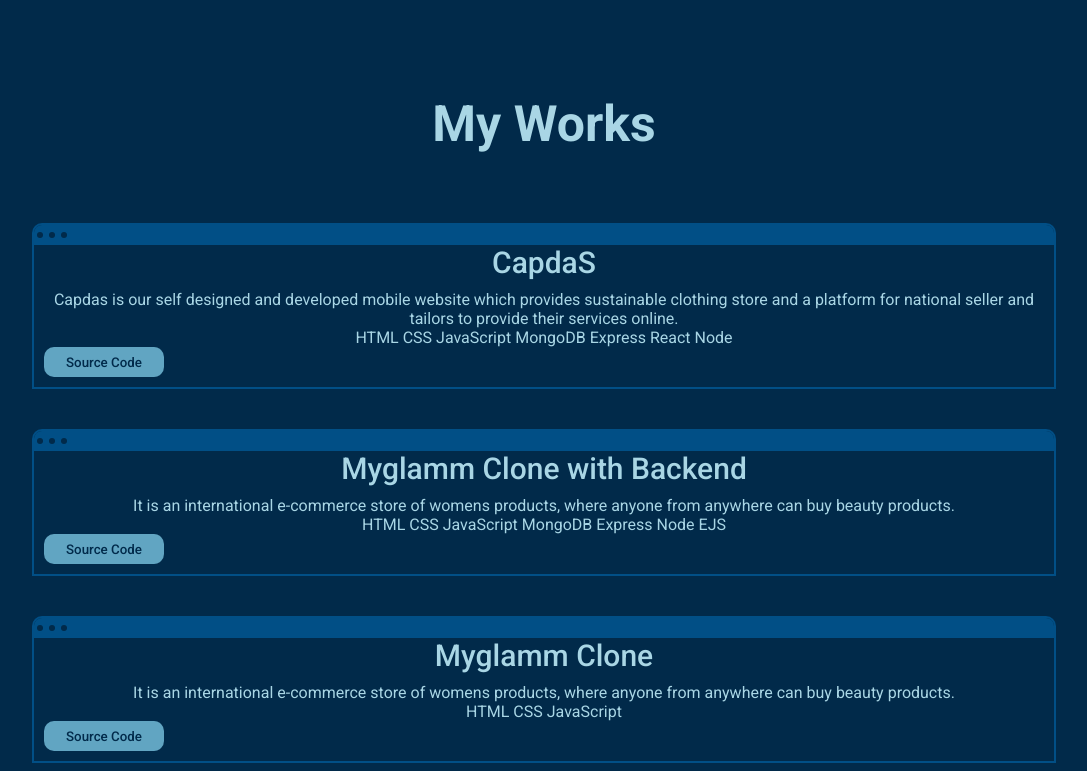
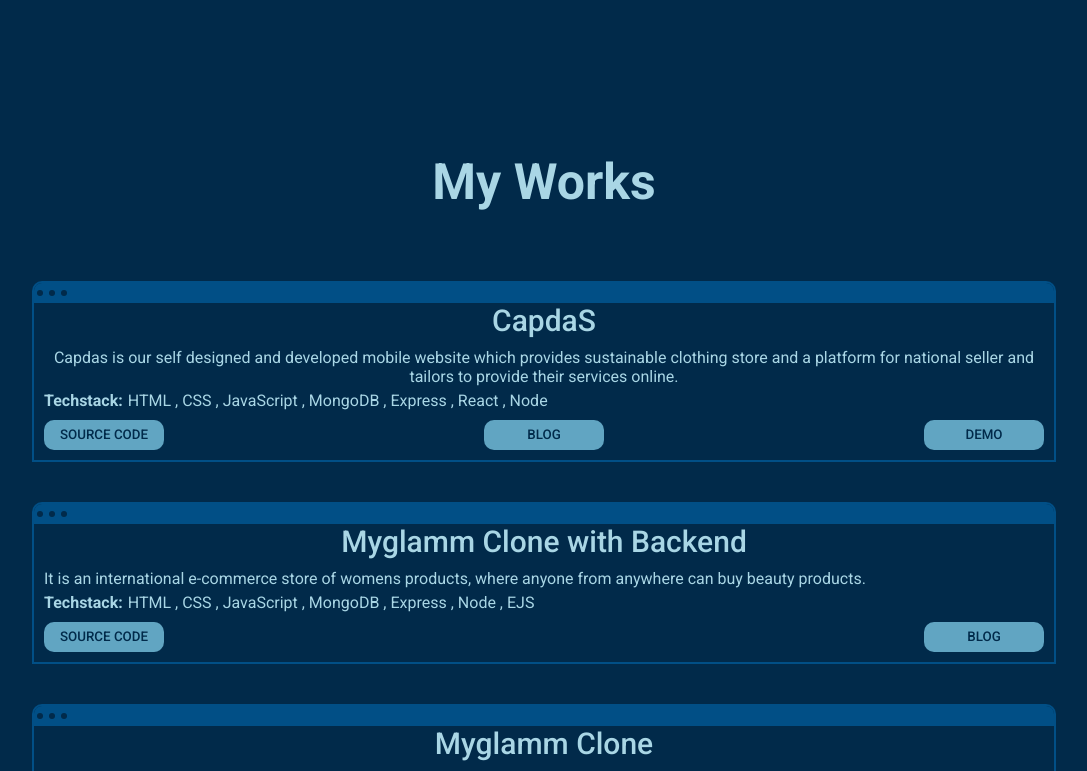
Before and after one commit to suvamAdhikary/portfolio_react, a React (Vite) app: page / in a window 1280 px wide. Shown: the part 1506-2277 px from the top of the page, without its empty margins (96-1183 px from the left). Built offline with nearby package versions, Linux system fonts and the light colour scheme.

Commit message:
project links, about

```diff
--- a/src/Sections/About/About.jsx
+++ b/src/Sections/About/About.jsx
@@ -113,10 +113,8 @@
             </Left>
             <Right>
                 <h1>About Me</h1>
-                <p>Lorem ipsum dolor sit amet, consectetur adipiscing elit, sed do
-                    eiusmod tempor incididunt ut labore et dolore magna aliqua. Ut enim ad
-                    minim veniam, quis nostrud exercitation ullamco laboris nisi ut
-                    aliquip ex ea commodo consequat duis aute irure dolor in reprehende.</p>
+                <p>I am a Mechanical engineer and a full-stack developer. Alwyes egar to learn and apply new things. Beside computer I love exploring new places meeting new people.</p>
+
                 <DownArrow nextPage="#project" />
             </Right>
 
--- a/src/Sections/Projects/Project.jsx
+++ b/src/Sections/Projects/Project.jsx
@@ -10,6 +10,7 @@
     flex-direction: column;
     align-items: center;
     justify-content: center;
+    margin-top: 80px;
 
     h1 {
         font-size: 50px;
@@ -38,10 +39,10 @@
         summary: "Capdas is our self designed and developed mobile website which provides sustainable clothing store and a platform for national seller and tailors to provide their services online.",
         tech: ["HTML", "CSS", "JavaScript", "MongoDB", "Express", "React", "Node"],
         git: "https://github.com/suvamAdhikary/Capdas-ECommerce.git",
-        demo: "jkhjkh",
-        blog: "juhoih",
-        video: "nhoijhuoi",
-        hero: "feefwef"
+        demo: "https://capdas-suvamadhikary.vercel.app/",
+        blog: "https://mukhiarambhu.hashnode.dev/developing-capdas-a-sustainabe-e-commerce-store",
+        video: "",
+        hero: ""
     },
     {
         id: nanoid(4),
@@ -49,11 +50,11 @@
         summary: "It is an international e-commerce store of womens products, where anyone from anywhere can buy beauty products.",
         tech: ["HTML", "CSS", "JavaScript", "MongoDB", "Express", "Node", "EJS"],
         git: "https://github.com/suvamAdhikary/MyGlamm-with-Backend.git",
-        demo: "jkhjkh",
-        blog: "juhoih",
-        video: "vdesv",
-        videoCvr: "ferfer",
-        hero: "feefwef"
+        demo: "",
+        blog: "https://medium.com/@yashgarg1402/myglamm-the-all-in-one-beauty-products-website-5b6b82099722",
+        video: "",
+        videoCvr: "",
+        hero: ""
     },
     {
         id: nanoid(4),
@@ -61,10 +62,10 @@
         summary: "It is an international e-commerce store of womens products, where anyone from anywhere can buy beauty products.",
         tech: ["HTML", "CSS", "JavaScript"],
         git: "https://github.com/suvamAdhikary/MyGlamm.git",
-        demo: "jkhjkh",
-        blog: "juhoih",
-        video: "svdvdv",
-        hero: "feefwef"
+        demo: "",
+        blog: "",
+        video: "",
+        hero: ""
     }
 ]
 
--- a/src/Sections/Projects/ProjectCard.jsx
+++ b/src/Sections/Projects/ProjectCard.jsx
@@ -8,6 +8,7 @@
     border-radius: 10px 10px 0px 0px;
     overflow: hidden;
     width: 80vw;
+    min-height: 150px;
 
     > h2 {
         font-size: 30px;
@@ -32,6 +33,32 @@
 
     .pcard__main{
         padding: 10px;
+
+        .project__link--parent{
+            display: flex;
+            justify-content: space-between;
+            margin-top: 10px;
+        }
+
+        .summery__tech{
+            display: flex;
+            flex-direction: column;
+            align-items: flex-start !important;
+            justify-content: flex-start;
+            height: 80%;
+            gap: 5px;
+
+            > p{
+                display: flex;
+                align-items: flex-start;
+                justify-content: flex-start;
+                gap: 5px;
+            }
+
+            > p > span {
+                font-weight: 600;
+            }
+        }
     }
 
     @media screen and (max-width: 480px){
@@ -57,17 +84,16 @@
         <h2>{name}</h2>
         <div className="pcard__main">
             <div>
-                <div>
+                <div className="summery__tech" >
                     <p>{summary}</p>
-                    <p>{tech.join("  ")}</p>
+                    <p><span>Techstack: </span>{tech.join(" , ")}</p>
                 </div>
                 {/* <iframe src={video} frameborder="0"><img src="" alt="" /></iframe> */}
             </div>
-            <div>
-                <Button goTo={git} >Source Code</Button>
-                {/* <a href={git} target="_blank" rel="noopener noreferrer">GIT</a> */}
-                {/* <a href={blog} target="_blank" rel="noopener noreferrer">BLOG</a>
-                <a href={demo} target="_blank" rel="noopener noreferrer">DEMO</a> */}
+            <div className="project__link--parent">
+                <Button goTo={git} >SOURCE CODE</Button>
+                { blog.length ? <Button goTo={blog}>BLOG</Button> : null}
+                { demo.length ? <Button goTo={demo}>DEMO</Button> : null}
             </div>
         </div>
     </Wrapper>)
```
